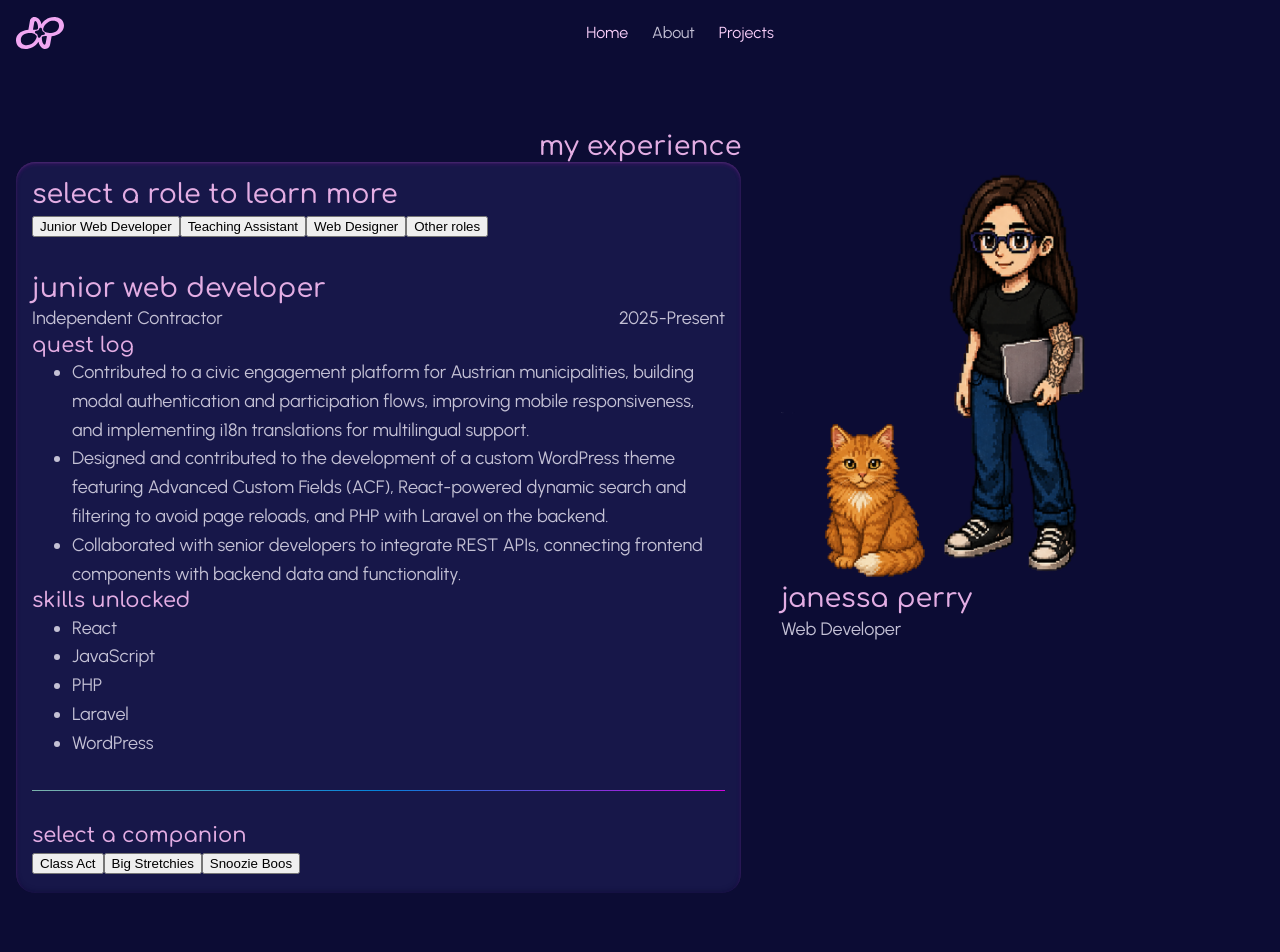
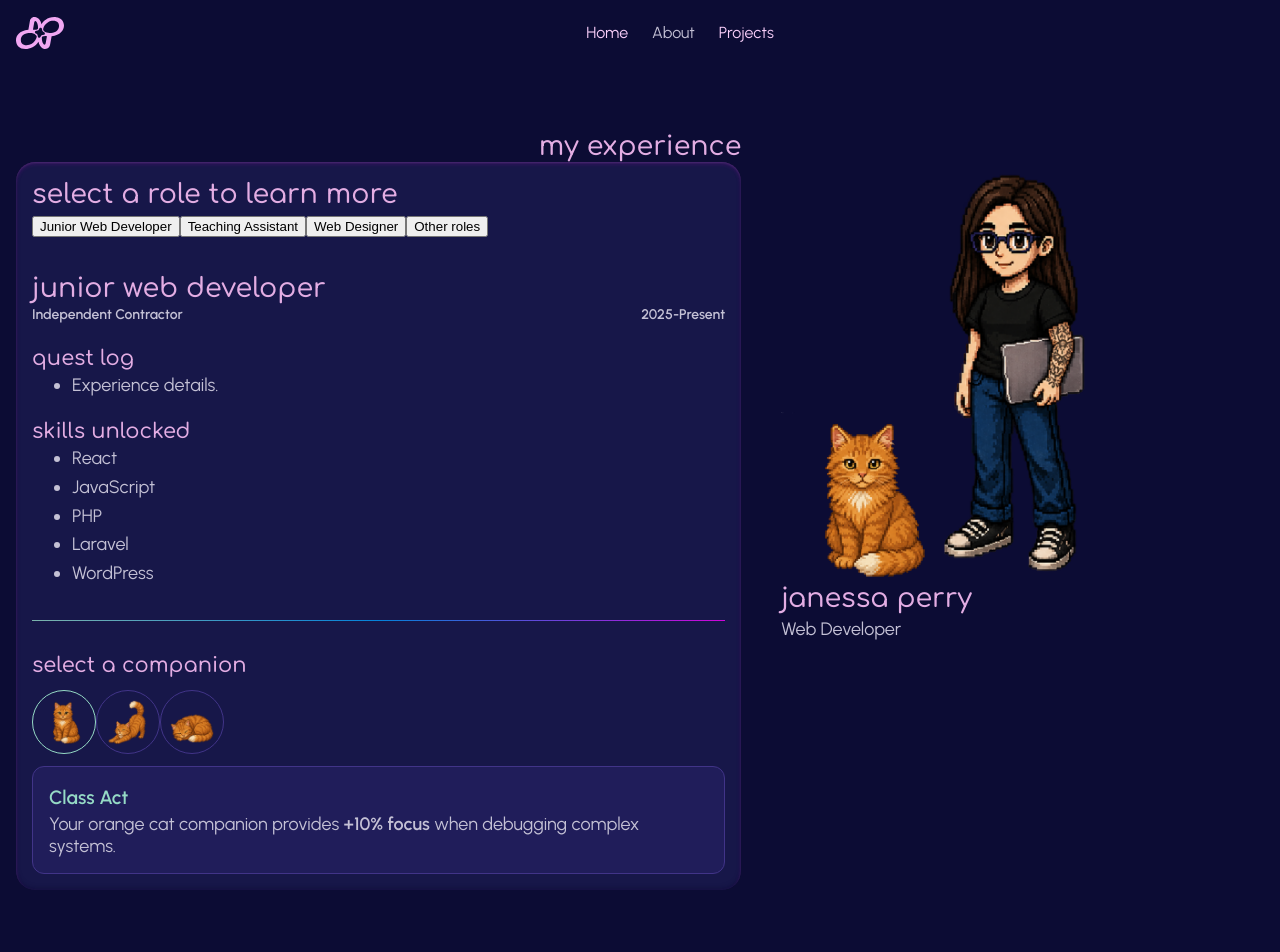
Before and after one commit to janessaperry/portfolio-vue, a Vue app: page /about in a window 1280 px wide. Shown: the top 952 px of the page. Built offline with nearby package versions, Linux system fonts and the light colour scheme.

Commit message:
update AboutView: refine layout, add companion feature with images and bonuses, and adjust styles

```diff
--- a/src/views/AboutView.vue
+++ b/src/views/AboutView.vue
@@ -19,29 +19,18 @@
       </div>
 
       <section class="role-details">
-        <h2 class="role-title">Junior Web Developer</h2>
-        <div class="role-meta">
-          <p>Independent Contractor</p>
-          <p>2025-Present</p>
+        <div>
+          <h2 class="role-title">Junior Web Developer</h2>
+          <div class="role-meta">
+            <p>Independent Contractor</p>
+            <p>2025-Present</p>
+          </div>
         </div>
 
         <div>
           <h3>Quest Log</h3>
           <ul>
-            <li>
-              Contributed to a civic engagement platform for Austrian municipalities, building modal
-              authentication and participation flows, improving mobile responsiveness, and
-              implementing i18n translations for multilingual support.
-            </li>
-            <li>
-              Designed and contributed to the development of a custom WordPress theme featuring
-              Advanced Custom Fields (ACF), React-powered dynamic search and filtering to avoid page
-              reloads, and PHP with Laravel on the backend.
-            </li>
-            <li>
-              Collaborated with senior developers to integrate REST APIs, connecting frontend
-              components with backend data and functionality.
-            </li>
+            <li>Experience details.</li>
           </ul>
         </div>
 
@@ -62,17 +51,38 @@
       <section class="companion-wrapper">
         <h3>Select a companion</h3>
         <div class="companion-selection">
-          <button aria-pressed="true" class="companion-button">Class Act</button>
-          <button aria-pressed="false" class="companion-button">Big Stretchies</button>
-          <button aria-pressed="false" class="companion-button">Snoozie Boos</button>
+          <button aria-pressed="true" class="companion-button" aria-label="Class Act">
+            <img src="@/assets/images/louie-sitting.png" alt="Orange cat sitting."/>
+          </button>
+          <button aria-pressed="false" class="companion-button" aria-label="Big Stretchies">
+            <img src="@/assets/images/louie-stretching.png" alt="Orange cat stretching."/>
+          </button>
+          <button aria-pressed="false" class="companion-button" aria-label="Snoozie Boos">
+            <img src="@/assets/images/louie-sleeping.png" alt="Orange cat sleeping."/>
+          </button>
+        </div>
+        <div class="companion-bonus">
+          <p class="bonus-title">Class Act</p>
+          <p class="bonus-description">
+            Your orange cat companion provides <span class="bonus-stat">+10% focus</span>
+            when debugging complex systems.
+          </p>
         </div>
       </section>
     </section>
 
     <section class="avatar-layout">
       <div class="avatar-container">
-        <img src="@/assets/images/jp-laptop.png" alt="Character holding laptop" class="avatar-image">
-        <img src="@/assets/images/louie-sitting.png" alt="Character holding laptop" class="avatar-companion">
+        <img
+          src="@/assets/images/jp-laptop.png"
+          alt="Character holding laptop"
+          class="avatar-image"
+        />
+        <img
+          src="@/assets/images/louie-sitting.png"
+          alt="Character holding laptop"
+          class="avatar-companion"
+        />
       </div>
 
       <h2>Janessa Perry</h2>
@@ -109,6 +119,64 @@
   display: flex;
   justify-content: space-between;
   gap: 1rem;
+
+  & > p {
+    font-size: 0.875rem;
+    font-weight: 600;
+  }
+}
+
+.role-details {
+  & > * + * {
+    margin-top: 1.2rem;
+  }
+}
+
+.companion-wrapper {
+  & > * + * {
+    margin-top: 0.75rem;
+  }
+}
+
+.companion-button {
+  padding: 0.5rem;
+  width: 4rem;
+  height: 4rem;
+  aspect-ratio: 1/1;
+  background: none;
+  border: 1px solid var(--color-border);
+  border-radius: 9999px;
+
+  &[aria-pressed="true"] {
+    border-color: var(--color-text-accent);
+  }
+
+  & > img {
+    width: 100%;
+    object-fit: contain;
+  }
+
+}
+
+.companion-bonus {
+  padding: 1rem;
+  background-color: var(--color-surface-dark-muted);
+  border: 1px solid var(--color-border);
+  border-radius: 0.75rem;
+}
+
+.bonus-title {
+  color: var(--color-text-accent);
+  font-size: 1.2rem;
+  font-weight: 600;
+}
+
+.bonus-description {
+  line-height: 1.2;
+}
+
+.bonus-stat {
+  font-weight: 600;
 }
 
 .avatar-layout {
@@ -136,10 +204,7 @@
 .divider {
   width: 100%;
   height: 1px;
-  background: linear-gradient(
-    to right,
-    var(--gradient-neon-bg)
-  );
+  background: linear-gradient(to right, var(--gradient-neon-bg));
 }
 
 @media (min-width: 1024px) {
```
